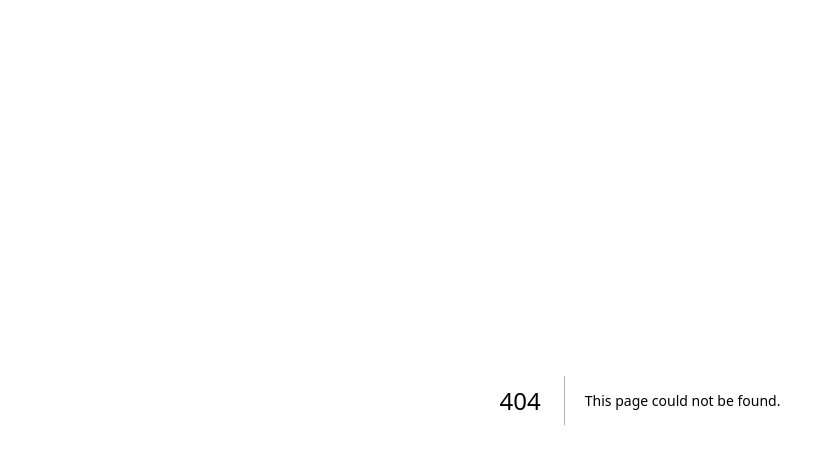
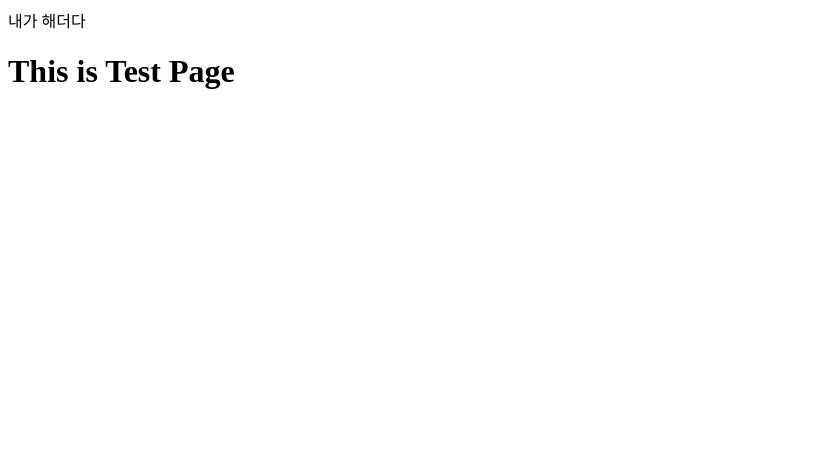
Before and after one commit to jaekwanAHN/NextBlog, a Next.js app: page /pageTest in a window 1280 px wide. Before the commit this address had no page. Shown: the top 464 px of the page, without its empty margins (0-835 px from the left). Built offline with nearby package versions, Linux system fonts and the light colour scheme.

Commit message:
Feat: layout 임시 설정

```diff
--- /dev/null
+++ b/src/app/dashboard/Header.tsx
@@ -0,0 +1,5 @@
+export const Header = () => {
+  return <div>내가 해더다</div>;
+};
+
+export default Header;
--- a/src/app/layout.tsx
+++ b/src/app/layout.tsx
@@ -1,11 +1,14 @@
+import Header from './dashboard/Header';
+
 export default function RootLayout({
   children,
 }: {
   children: React.ReactNode;
 }) {
   return (
-    <html lang="en">
+    <>
+      <Header />
       <body>{children}</body>
-    </html>
+    </>
   );
 }
--- /dev/null
+++ b/src/app/pageTest/page.tsx
@@ -0,0 +1,5 @@
+export const PageTest = () => {
+  return <h1>This is Test Page</h1>;
+};
+
+export default PageTest;
--- /dev/null
+++ b/src/app/post/page.tsx
@@ -0,0 +1,5 @@
+export const PostPage = () => {
+  return <div>this is post page</div>;
+};
+
+export default PostPage;
```
Also changed, not shown: src/style/globals.css (renamed from src/app/globals.css).
